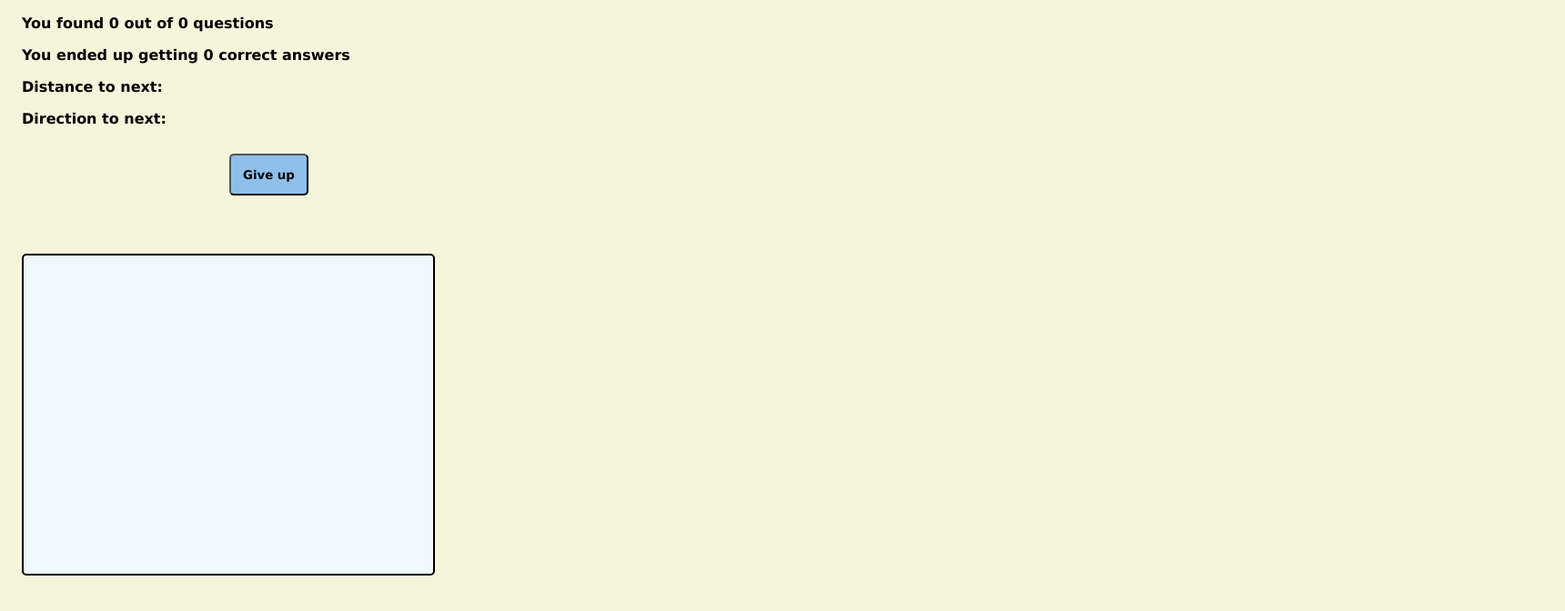
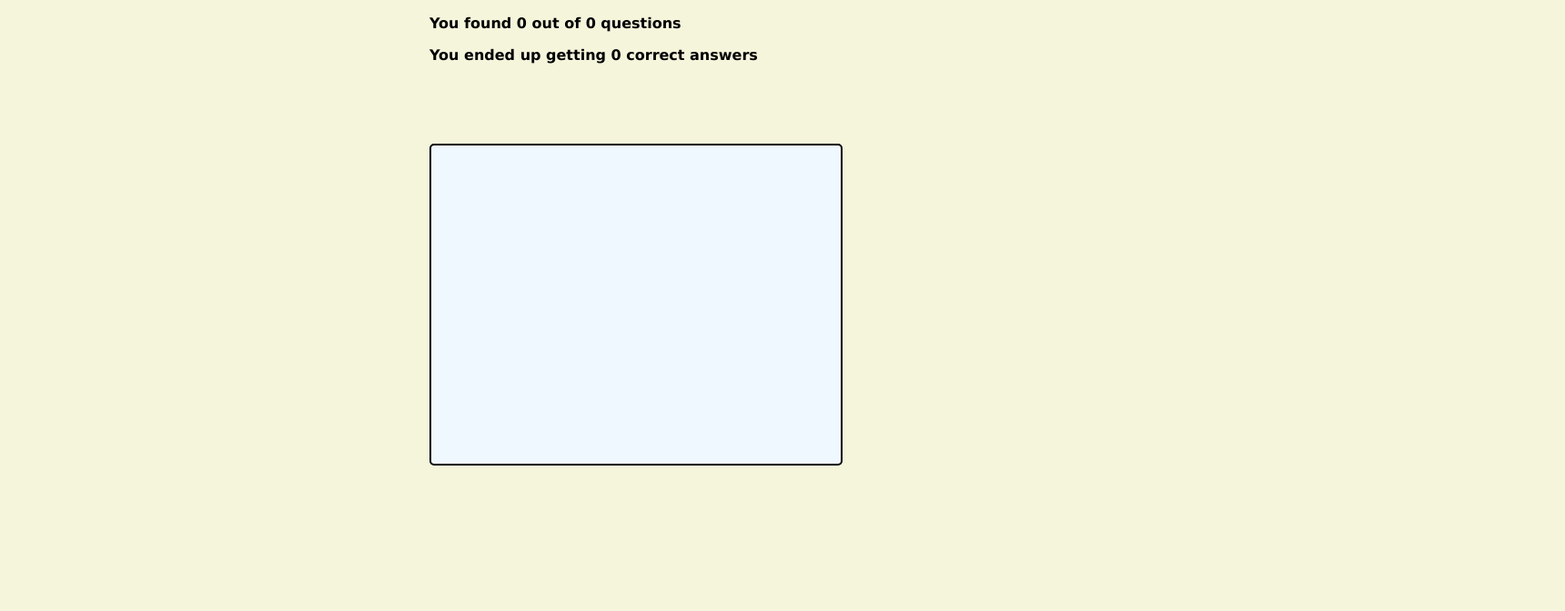
Before and after one commit to DavRan90/Tipsrundan, a plain HTML site: page index.html in a window 1280 px wide. Both pictures are taken after a click on the button "Give up". Shown: the whole page at 91% size, 1720 px wide, since content can reach past the window. Drawn offline with Linux system fonts and the light colour scheme; no server answers.

Commit message:
updated quit and finalized some changes

```diff
--- a/css/style.css
+++ b/css/style.css
@@ -4,6 +4,7 @@
     font-family: Verdana, Geneva, Tahoma, sans-serif;
     /* border-style: solid; */
 }
+
 p
 {
     margin: 1em;
@@ -95,6 +96,11 @@ p
         margin: 1em;
 
     }
+    .main
+{
+    position: relative;
+    left: 35vw
+}
 }
 
 .qForm img
--- a/index.html
+++ b/index.html
@@ -7,6 +7,7 @@
     <link rel="stylesheet" href="css/style.css">
 </head>
 <body>
+    <div class="main">
         <div><p id="q">Questions found:</p></div>
         <div><p id="a">Correct answers:</p></div>
         <div><p id="distanceToNext">Distance to next:</p></div>
@@ -16,5 +17,7 @@
         <iframe class="map" id="map" width="425" height="350"></iframe>
         <div id="quiz" class="quiz"></div>
         <script src="script/script.js"></script>
+    </div>
+
 </body>
 </html>
--- a/script/script.js
+++ b/script/script.js
@@ -131,7 +131,16 @@ function answer(outcome, index)
                 console.log("Wrong")
                 setTimeout(delQForm, 2000)
             }
-            myInterval = setInterval(geoFindMe, 3000)
+            if(questionCount == 10)
+            {
+                quit()
+            }
+            else
+            {
+                myInterval = setInterval(geoFindMe, 3000)
+            }
+
+
         }
 
 function geoFindMe()
@@ -237,4 +246,9 @@ function quit()
     aCorr.innerHTML = "You ended up getting " + correctAnswers + " correct answers"
     let playButton = document.getElementById("findme")
     playButton.setAttribute("class", "hidden")
+    let giveUpButton = document.getElementById("quit")
+    giveUpButton.setAttribute("class", "hidden")
+    distanceToNextQuestion.innerHTML = ""
+    directionToNextQuestion.innerHTML = ""
+    delQForm()
 }
```
Lines whose indentation alone changed are shown as unchanged.
